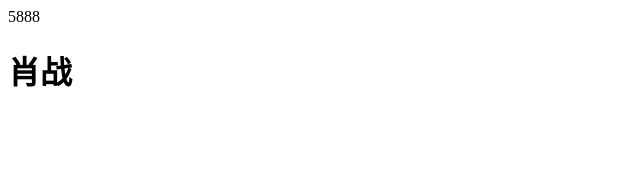
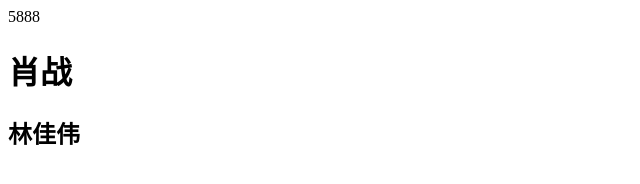
Before and after one commit to yinweiwei307/project_02, a plain HTML site: page index.html in a window 1280 px wide. Shown: the whole page, without its empty margins (0-640 px from the left). Drawn offline with Linux system fonts and the light colour scheme.

Commit message:
林佳伟

```diff
--- a/index.html
+++ b/index.html
@@ -9,6 +9,7 @@
 
 <body>5888
     <h1>肖战</h1>
+    <h2>林佳伟</h2>
 </body>
 
 </html>
```
